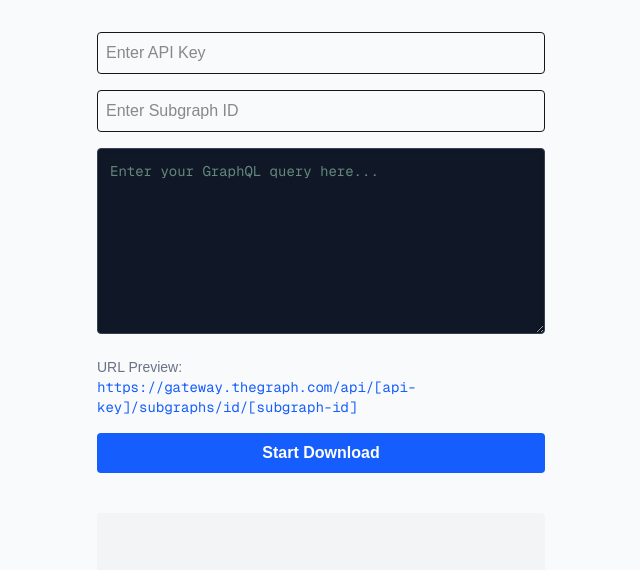
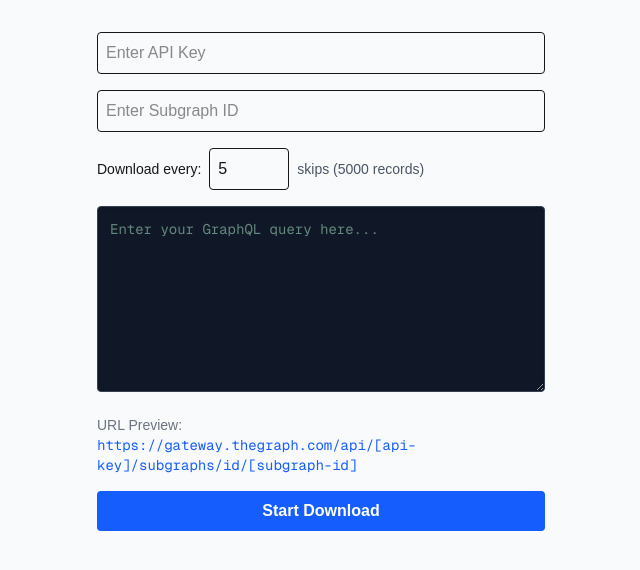
Before and after one commit to Bharath-Narasimha/subgraph-data-extractor, a Next.js app: page / in a window 1280 px wide. Shown: the top 570 px of the page, without its empty margins (319-959 px from the left). Built offline with nearby package versions, Linux system fonts and the light colour scheme.

Commit message:
Update page.tsx

```diff
--- a/app/page.tsx
+++ b/app/page.tsx
@@ -8,7 +8,8 @@ export default function Home() {
   const [query, setQuery] = useState<string>('');
   const [log, setLog] = useState<string[]>([]);
   const [loading, setLoading] = useState<boolean>(false);
-  const [displayData,setDisplayData]=useState<string[]>([]);
+  const [displayData, setDisplayData] = useState<string[]>([]);
+  const [downloadFrequency, setDownloadFrequency] = useState<number>(5); // Download every 5 skips (5000 records)
 
   const appendLog = (msg: string) => setLog((prev) => [...prev, msg]);
 
@@ -19,6 +20,7 @@ export default function Home() {
 
     let skip = 0;
     let chunk = 0;
+    let accumulatedData: any[] = [];
 
     try {
       while (true) {
@@ -31,8 +33,9 @@ export default function Home() {
         });
 
         const data = await res.json();
-
+        console.log('Full response data:', data);
         const entityData: Record<string, unknown[]> = data?.data;
+       console.log('Entity data:', entityData);
 
         if (
           !res.ok ||
@@ -41,20 +44,35 @@ export default function Home() {
             (arr) => !Array.isArray(arr) || arr.length === 0
           )
         ) {
+
           appendLog('No more data or all results empty. Stopping.');
-          break;
+
+
         }
-     const values=Object.values(entityData);
-const currentBatch=values[0] as unknown;
-if (Array.isArray(currentBatch)) {
-  if (currentBatch.length < 1000) {
-    appendLog(`Final batch received with ${currentBatch.length} entries`);
-    setDisplayData(currentBatch);
-    break;
-  }
-}
+
+        const values = Object.values(entityData);
+        console.log('Values array:', values);
+
+        const currentBatch = values[0];
+        console.log('Current batch:', currentBatch);
+
+
+          console.log('Before concat - accumulatedData length:', accumulatedData.length);
+          console.log('Current batch to add:', currentBatch.length, 'items');
+
+          // Add current batch to accumulated data
+          accumulatedData = accumulatedData.concat(currentBatch);
+
+          console.log('After concat - accumulatedData length:', accumulatedData.length);
+          console.log('First few items in accumulated data:', accumulatedData.slice(0, 3));
+
+          // Update display data to show accumulated data
+
+
+          // Check if we should download based on frequency (for both regular and final batches)
+          if (accumulatedData.length > 0 && (skip / 1000) % downloadFrequency === 0 && skip > 0) {
             const filename = `subgraph_chunk_${chunk}.json`;
-        const blob = new Blob([JSON.stringify(data, null, 2)], {
+            const blob = new Blob([JSON.stringify({ data: accumulatedData }, null, 2)], {
               type: 'application/json',
             });
             const url = URL.createObjectURL(blob);
@@ -64,10 +82,24 @@ if (Array.isArray(currentBatch)) {
             a.click();
             URL.revokeObjectURL(url);
 
-        appendLog(`Saved ${filename}`);
+            appendLog(`Saved ${filename} with ${accumulatedData.length} entries (after ${downloadFrequency} skips)`);
+
+            // Reset accumulated data and increment chunk counter
+            accumulatedData = [];
+            chunk += 1;
+          }
+
+          if (currentBatch.length < 1000) {
+            appendLog(`Final batch received with ${currentBatch.length} entries`);
+            if (accumulatedData.length < downloadFrequency * 1000) {
+              appendLog(`Process completed. Total ${accumulatedData.length} entries collected and displayed on screen.`);
+              setDisplayData(accumulatedData);
+            }
+            break;
+          }
+
 
         skip += 1000;
-        chunk += 1;
       }
     } catch (err: unknown) {
       const message =
@@ -96,6 +128,19 @@ if (Array.isArray(currentBatch)) {
         onChange={(e) => setSubgraphId(e.target.value)}
         className="w-full p-2 border rounded"
       />
+
+      <div className="flex items-center space-x-2">
+        <label className="text-sm font-medium">Download every:</label>
+        <input
+          type="number"
+          min="1"
+          max="20"
+          value={downloadFrequency}
+          onChange={(e) => setDownloadFrequency(parseInt(e.target.value) || 1)}
+          className="w-20 p-2 border rounded"
+        />
+        <span className="text-sm text-gray-600">skips ({downloadFrequency * 1000} records)</span>
+      </div>
 
       <textarea
         rows={8}
@@ -126,7 +171,7 @@ if (Array.isArray(currentBatch)) {
         ))}
         {displayData.length > 0 && (
   <div className="mt-4">
-    <h2 className="text-lg font-bold">Final Batch Data</h2>
+    <h2 className="text-lg font-bold">Accumulated Data ({displayData.length} total entries)</h2>
     <pre className="bg-gray-100 p-4 rounded max-h-[400px] overflow-y-auto text-sm">
       {JSON.stringify(displayData, null, 2)}
     </pre>
```
Lines whose indentation alone changed are shown as unchanged.
